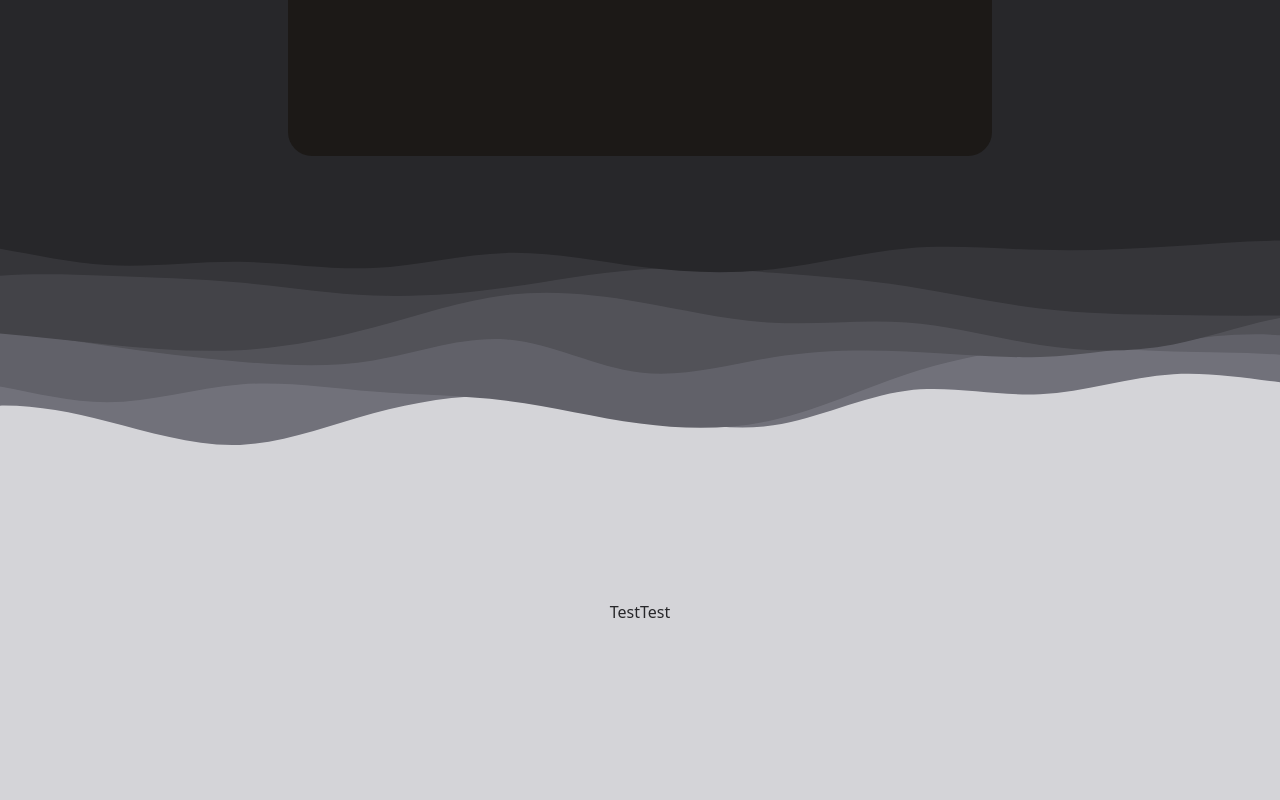
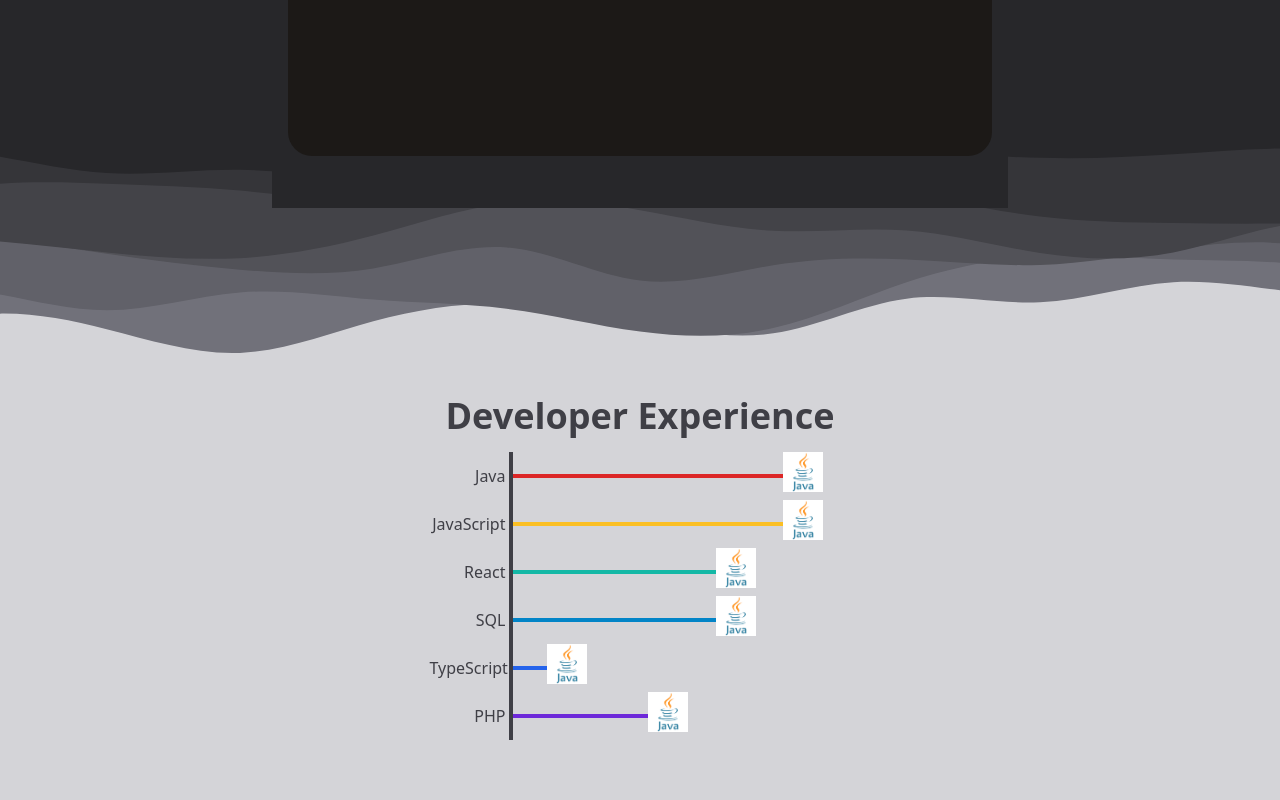
Before and after one commit to connorcam302/connor-campbell, a Next.js app: page / in a window 1280 px wide. Shown: the part 560-1360 px from the top of the page. Built offline with nearby package versions, Linux system fonts and the light colour scheme.

Commit message:
Experience

```diff
--- a/src/components/StackChart.tsx
+++ b/src/components/StackChart.tsx
@@ -1,9 +1,58 @@
-import react from "react";
+import React, { useState } from "react";
 
-const StackChart = () => {
+type Language = {
+    name: string;
+    years: number;
+    img?: string;
+    colour: string;
+    hover: string;
+};
+
+const experience: Array<Language> = [
+    { name: "Java", years: 4, colour: "#dc2626", hover: "#f87171" },
+    { name: "JavaScript", years: 4, colour: "#fbbf24", hover: "#fcd34d" },
+    { name: "React", years: 3, colour: "#14b8a6", hover: "#2dd4bf" },
+    { name: "SQL", years: 3, colour: "#0284c7", hover: "#38bdf8" },
+    { name: "TypeScript", years: 0.5, colour: "#2563eb", hover: "#60a5fa" },
+    { name: "PHP", years: 2, colour: "#6d28d9", hover: "#8b5cf6" },
+];
+
+const StackChart: React.FC = () => {
+    const [hoveredIndex, setHoveredIndex] = useState<number | null>(null);
+
+    const handleRowMouseEnter = (index: number) => {
+        setHoveredIndex(index);
+    };
+
+    const handleRowMouseLeave = () => {
+        setHoveredIndex(null);
+    };
+
     return (
-        <div>TestTest</div>
-    )
-}
+        <div className="w-full">
+            {experience.map((language, i) => (
+                <div
+                    key={i}
+                    className="flex h-12"
+                    onMouseEnter={() => handleRowMouseEnter(i)}
+                    onMouseLeave={handleRowMouseLeave}
+                >
+                    <div className="w-20 text-right pr-1 my-auto">{language.name}</div>
+                    <div className="h-full w-1 bg-zinc-700" />
+                    <div className="flex flex-auto transition-all">
+                        <div
+                            style={{
+                                width: `${language.years / 5 * 100}%`,
+                                backgroundColor: hoveredIndex === i ? language.hover : language.colour,
+                            }}
+                            className="h-1 my-auto duration-200"
+                        />
+                        <img src={language.img || "/logos/java.png"} className="w-10 h-10 transition-all" />
+                    </div>
+                </div>
+            ))}
+        </div>
+    );
+};
 
-export default StackChart
+export default StackChart;
--- a/src/pages/index.tsx
+++ b/src/pages/index.tsx
@@ -15,9 +15,9 @@
                 <meta name="description" content="Generated by create-t3-app" />
                 <link rel="icon" href="/favicon.ico" />
             </Head>
-            <main className="text-zinc-200">
-                <div className="flex w-screen bg-zinc-800">
-                    <div className="flex flex-col md:m-auto">
+            <main className="text-zinc-200 bg-zinc-800">
+                <div className="flex w-full h-[85vh]">
+                    <div className="flex flex-col m-auto bg-zinc-800" >
                         <div className="m-6 flex shrink  items-center gap-5">
                             <div className="">
                                 <h1 className="md:text-5xl text-4xl font-bold leading-10">
@@ -37,22 +37,24 @@
                         <div>
                             <Terminal setContinueButton={setContinueButton} />
                         </div>
-                        <div>
-                            <div className="h-10">
-                                <div className={`flex flex-col items-center md:m-auto ${continueButton ? "animate-fade-in" : "hidden"}`}>
-                                    <div>Continue</div>
-                                    <div>
-                                        <AiOutlineArrowDown />
-                                    </div>
+                        <div className="h-9">
+                            <div className={`flex flex-col items-center md:m-auto ${continueButton ? "animate-fade-in" : "hidden"} text-xl font-bold`}>
+                                <div>Continue</div>
+                                <div>
+                                    <AiOutlineArrowDown />
                                 </div>
                             </div>
                         </div>
                     </div>
                 </div>
-                <div className="aspect-[960/200] w-full bg-no-repeat bg-top bg-cover h-screen" style={{ backgroundImage: "url('/waves.svg')" }}>
-                    <div className="flex h-screen w-screen text-zinc-800">
-                        <div className="flex flex-col md:m-auto">
-                            <StackChart />
+                <div className="aspect-[960/200] w-full bg-no-repeat bg-top bg-cover" style={{ backgroundImage: "url('/waves.svg')" }}>
+                    <div className="flex h-screen w-screen text-zinc-700">
+                        <div className="flex flex-col m-auto">
+                            <div className="md:h-20 h-12 w-screen md:w-96" />
+                            <div className="m-6 flex-col items-center">
+                                <div className="text-4xl text-zinc-700 font-bold m-4 text-center">Developer Experience</div>
+                                <StackChart />
+                            </div>
                         </div>
                     </div>
                 </div>
```
Also changed, not shown: public/logos/java.png (added).
